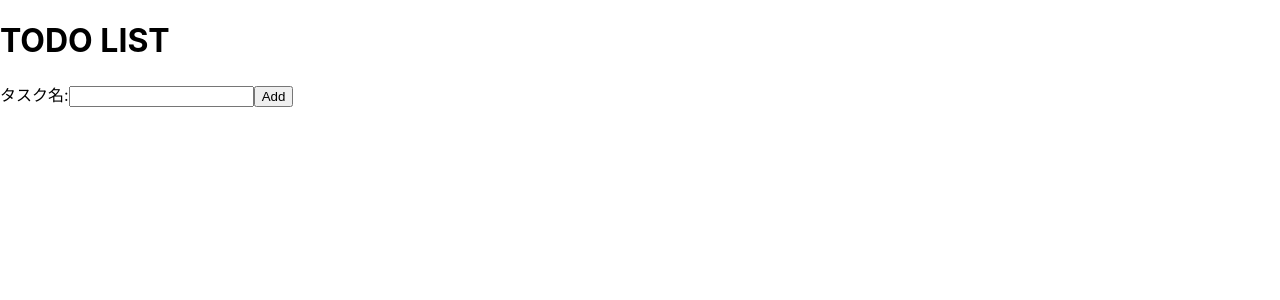
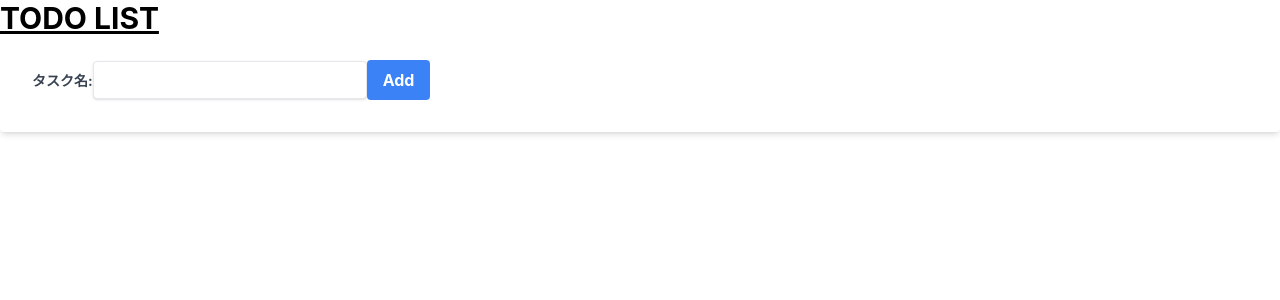
Before and after one commit to YSKh616/react-pra, a React (Create React App) app: page / in a window 1280 px wide. Shown: the top 300 px of the page. Built offline with nearby package versions, Linux system fonts and the light colour scheme.

Commit message:
tailwindを追加

```diff
--- a/package.json
+++ b/package.json
@@ -40,6 +40,9 @@
     "@types/node": "^17.0.33",
     "@types/react": "^18.0.9",
     "@types/react-dom": "^18.0.4",
+    "autoprefixer": "^10.4.7",
+    "postcss": "^8.4.13",
+    "tailwindcss": "^3.0.24",
     "typescript": "^4.6.4"
   }
 }
--- /dev/null
+++ b/postcss.config.js
@@ -0,0 +1,6 @@
+module.exports = {
+  plugins: {
+    tailwindcss: {},
+    autoprefixer: {},
+  },
+}
--- a/src/App.tsx
+++ b/src/App.tsx
@@ -15,7 +15,7 @@ function App() {
 
   return (
     <>
-      <h1>TODO LIST</h1>
+      <h1 className="text-3xl font-bold underline">TODO LIST</h1>
       <AddTask tasks={tasks} updateTasks={updateTasks}></AddTask>
       <TodoList tasks={tasks} updateTasks={updateTasks}></TodoList>
     </>
--- a/src/components/AddTask.tsx
+++ b/src/components/AddTask.tsx
@@ -28,10 +28,29 @@ const AddTask = (props: Props) => {
   };
 
   return (
-    <form onSubmit={addTask}>
-      <label htmlFor="task-name">タスク名:</label>
-      <input type="text" id="task-name" value={text} onChange={handleNewTask} />
-      <button type="submit">Add</button>
+    <form
+      onSubmit={addTask}
+      className="bg-white shadow-md rounded px-8 pt-6 pb-8 mb-4"
+    >
+      <label
+        htmlFor="task-name"
+        className="text-gray-700 text-sm font-bold mb-2"
+      >
+        タスク名:
+      </label>
+      <input
+        type="text"
+        id="task-name"
+        value={text}
+        onChange={handleNewTask}
+        className="shadow appearance-none border rounded py-2 px-3 text-gray-700 leading-tight focus:outline-none focus:shadow-outline"
+      />
+      <button
+        type="submit"
+        className="bg-blue-500 hover:bg-blue-700 text-white font-bold py-2 px-4 rounded"
+      >
+        Add
+      </button>
     </form>
   );
 };
--- a/src/components/TodoList.tsx
+++ b/src/components/TodoList.tsx
@@ -21,7 +21,7 @@ const TodoList = (props: Props) => {
   };
 
   return (
-    <ul>
+    <ul className="list-disc">
       {tasks.map((task: any, index: number) => (
         <li
           key={index}
--- /dev/null
+++ b/tailwind.config.js
@@ -0,0 +1,7 @@
+module.exports = {
+  content: ["./src/**/*.{js,jsx,ts,tsx}"],
+  theme: {
+    extend: {},
+  },
+  plugins: [],
+};
```
Also changed, not shown: src/index.css (+7 -3 lines), 1 other file (tests, documents, lock files or other folders).
